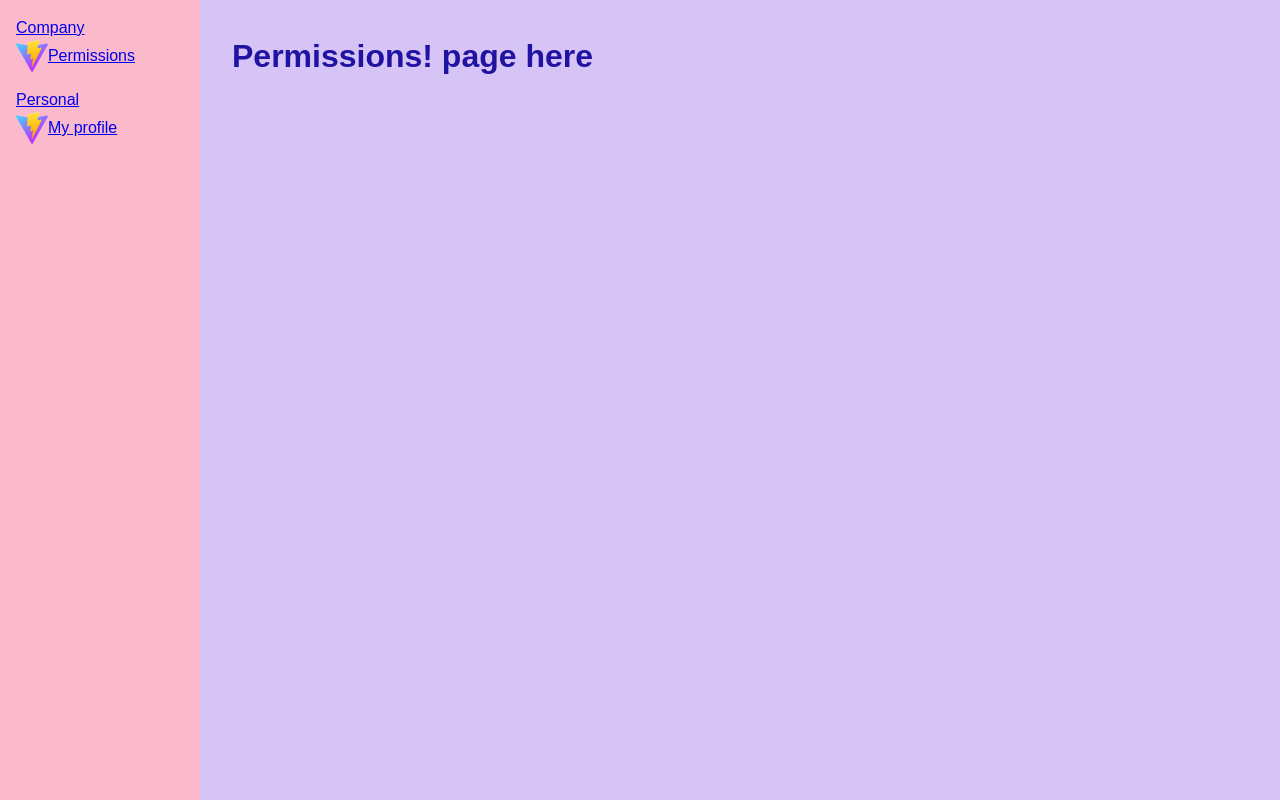
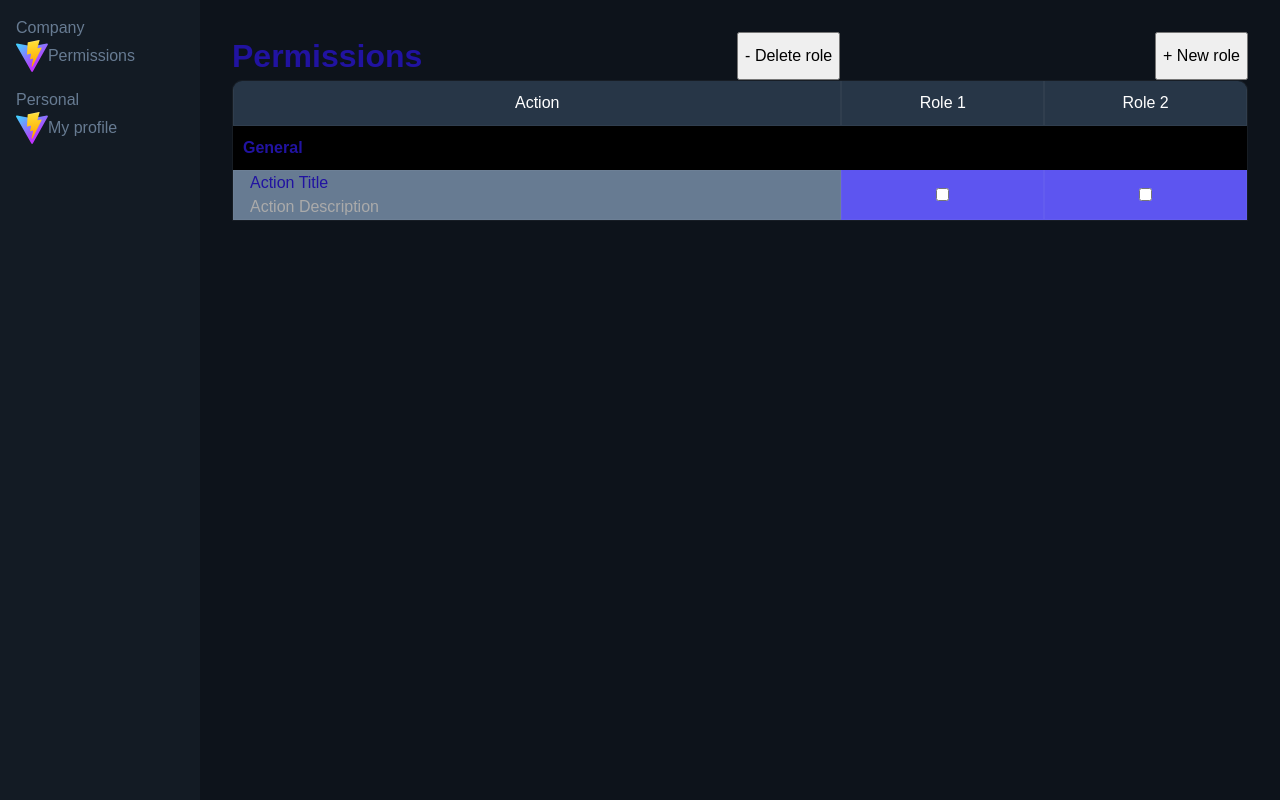
Before and after one commit to karelkangro/ncc-permissions, a React (Vite) app: page /settings/permissions in a window 1280 px wide. Built offline with nearby package versions, Linux system fonts and the light colour scheme.

Commit message:
mock table with grid laoyut poc

```diff
--- a/src/assets/icons/index.ts
+++ b/src/assets/icons/index.ts
@@ -1,5 +1,7 @@
 import ViteLogo from "./vite.svg?react";
+import IconVerticalDots from "./dots-vertical.svg?react";
 
 export {
- ViteLogo
+  ViteLogo,
+  IconVerticalDots,
 }
--- a/src/components/AppContainer/AppContainer.ts
+++ b/src/components/AppContainer/AppContainer.ts
@@ -7,5 +7,5 @@ export const AppContainer = styled.div`
   min-height: 100vh;
   font-family: var(--font-family-body);
   color: var(--color-primary);
-  background-color: var(--color-primary-100);
+  background-color: #0D131B;
 `;
--- a/src/components/SideMenu/SideMenu.tsx
+++ b/src/components/SideMenu/SideMenu.tsx
@@ -5,6 +5,8 @@ import styled from 'styled-components';
 const MenuItem = styled(Link)`
   display: flex;
   align-items: center;
+  color: #677B92;
+  text-decoration: none;
 `;
 
 const Menu = styled.div`
@@ -12,7 +14,7 @@ const Menu = styled.div`
   flex-direction: column;
   padding: var(--space-2);
   gap: var(--space-2);
-  background-color: var(--color-secondary-100);
+  background-color: #131B24;
 `
 
 export const SideMenu = () => {
--- a/src/modules/Permissions/Permissions.styled.ts
+++ b/src/modules/Permissions/Permissions.styled.ts
@@ -2,7 +2,7 @@ import styled from "styled-components";
 
 export const PermissionsPage = styled.div`
   display: flex;
+  width: 100%;
   flex-direction: column;
-  align-items: center;
-  gap: var(--space-2);
+  align-items: start;
 `;
--- a/src/modules/Permissions/Permissions.tsx
+++ b/src/modules/Permissions/Permissions.tsx
@@ -1,10 +1,32 @@
+import styled from "styled-components";
 import { PermissionsPage } from "./Permissions.styled";
+import { useState } from "react";
+import { PermissionsTable } from './components'
+
+const Header = styled.div`
+  display: flex;
+  width: 100%;
+  justify-content: space-between;
+`
 
 export const Permissions = () => {
+  const defaultColumns = 4;
+  const [columns, setColumns] = useState(3);
+  const addColumn = () => setColumns((prev) => prev + 1);
+  const deleteColumn = () => setColumns((prev) => (prev > defaultColumns ? prev - 1 : prev));
 
   return (
     <PermissionsPage>
-      <h1>Permissions! page here</h1>
+      <Header>
+        <h1>Permissions</h1>
+        <button onClick={deleteColumn}>- Delete role</button>
+        <button onClick={addColumn}>+ New role</button>
+      </Header>
+      <PermissionsTable
+        columns={columns}
+        onRemoveRole={deleteColumn}
+        onEditRole={addColumn}
+      />
     </PermissionsPage>
-  )
+  );
 };
--- /dev/null
+++ b/src/modules/Permissions/components/Table.tsx
@@ -0,0 +1,95 @@
+import styled from 'styled-components';
+import { IconVerticalDots } from 'assets/icons'; // Adjust the import according to your file structure
+
+// Wrapper component for the entire table
+const PermissionsTableWrapper = styled.div<{ cols: number }>`
+  display: grid;
+  grid-template-columns: 60% repeat(${props => props.cols - 1}, 1fr);
+  width: 100%;
+  border-top-left-radius: 10px;
+  border-top-right-radius: 10px;
+  overflow: hidden;
+  border: 1px solid #D9D9D90D;
+`;
+
+// Styled component for the first column
+const FirstCol = styled.div`
+  display: flex;
+  flex-direction: column;
+  justify-content: center;
+  padding: 0 var(--space-2);
+  grid-column: 1;
+  background-color: #f5f6f8;
+  background: #677B92;
+  border: solid 1px #D9D9D90D;
+`;
+
+// Existing column styled component
+const Col = styled.div`
+  display: flex;
+  justify-content: center;
+  align-items: center;
+  padding: 0 var(--space-2);
+  background-color: #fff;
+  background: #5D55F0;
+  border: solid 1px #D9D9D90D;
+  border-top: none;
+`;
+
+// Styled component for the section row
+const SectionRow = styled.div<{ cols: number }>`
+  display: grid;
+  grid-template-columns: 60% repeat(${props => props.cols}, 1fr);
+  grid-column: 1 / -1;
+  padding: 10px;
+  background-color: black;
+  font-weight: bold;
+`;
+
+// Styled component for toggle switches
+const Toggle = styled.input.attrs({ type: 'checkbox' })`
+  cursor: pointer;
+`;
+
+// Remove icon styled component
+const RemoveIcon = styled(IconVerticalDots)`
+  cursor: pointer;
+  margin-left: 10px;
+`;
+
+const HeaderColumnItem = styled(Col)`
+  background: #273647;
+  color: white;
+`;
+
+interface Props {
+  columns: number;
+  onRemoveRole: (index: number) => void;
+  onEditRole: () => void;
+}
+
+export const PermissionsTable = ({ columns, onRemoveRole, onEditRole }: Props) => (
+  <PermissionsTableWrapper cols={columns}>
+    {Array.from({ length: columns }).map((_, i) => (
+      <HeaderColumnItem key={`header-${i}`} style={{ padding: '10px', textAlign: 'center' }}>
+        {i === 0 ? "Action" : `Role ${i}`}
+      </HeaderColumnItem>
+    ))}
+    <SectionRow cols={columns}>
+      General
+    </SectionRow>
+    {Array.from({ length: columns }).map((_, i) => (
+      i === 0 ? (
+        <FirstCol key={`col-${i}`}>
+          <div>Action Title</div>
+          <div style={{ color: '#aaa' }}>Action Description</div>
+        </FirstCol>
+      ) : (
+        <Col key={`col-${i}`}>
+          <Toggle />
+          {i >= 4 && <RemoveIcon onClick={() => onRemoveRole(i)} />}
+        </Col>
+      )
+    ))}
+  </PermissionsTableWrapper>
+);
--- /dev/null
+++ b/src/modules/Permissions/components/index.ts
@@ -0,0 +1 @@
+export * from './Table'
--- a/src/theme/baseStyles.ts
+++ b/src/theme/baseStyles.ts
@@ -47,7 +47,7 @@ export const BaseStyles = createGlobalStyle`
 
     /** Border **/
     --border-width: 1px;
-    --border-color: grey;
+    --border-color: black;
     --border-radius: var(--radius-2xs);
     --border-color-input-error: var(--color-input-error);
     --border-color-input-warning: var(--color-input-warning);
--- a/src/theme/color.ts
+++ b/src/theme/color.ts
@@ -32,6 +32,7 @@ export type BaseThemeType = {
   '--color-secondary-700': string;
   '--color-secondary-800': string;
   '--color-secondary-900': string;
+  '--color-text': string;
   '--color-success': string;
   '--color-danger': string;
   '--color-info': string;
@@ -47,28 +48,32 @@ export const lightTheme = css`
     --color-primary-100: #D6C4F7;
     --color-primary-500: #703BCB;
 
-    --color-secondary: #7F0068;
+    --color-secondary: #677B92;
     --color-secondary-100: #FABACC;
     --color-secondary-500: #ED0057;
 
     --color-success: #43B055;
     --color-danger: #FF0012;
     --color-info: #FFBB00;
+
+    --color-text: #ECEFF1;
   }
 `;
 
 export const darkTheme = css`
   :root {
-    --color-primary: #7F0068;
+    --color-primary: #5D55F0;
     --color-primary-100: #FABACC;
     --color-primary-500: #ED0057;
 
-    --color-secondary: #2113A1;
+    --color-secondary: #677B92;
     --color-secondary-100: #D6C4F7;
     --color-secondary-500: #703BCB;
 
     --color-success: #43B055;
     --color-danger: #FF0012;
     --color-info: #FFBB00;
+
+    --color-text: #ECEFF1;
   }
 `;
```
Also changed, not shown: src/assets/icons/dots-vertical.svg (added).
